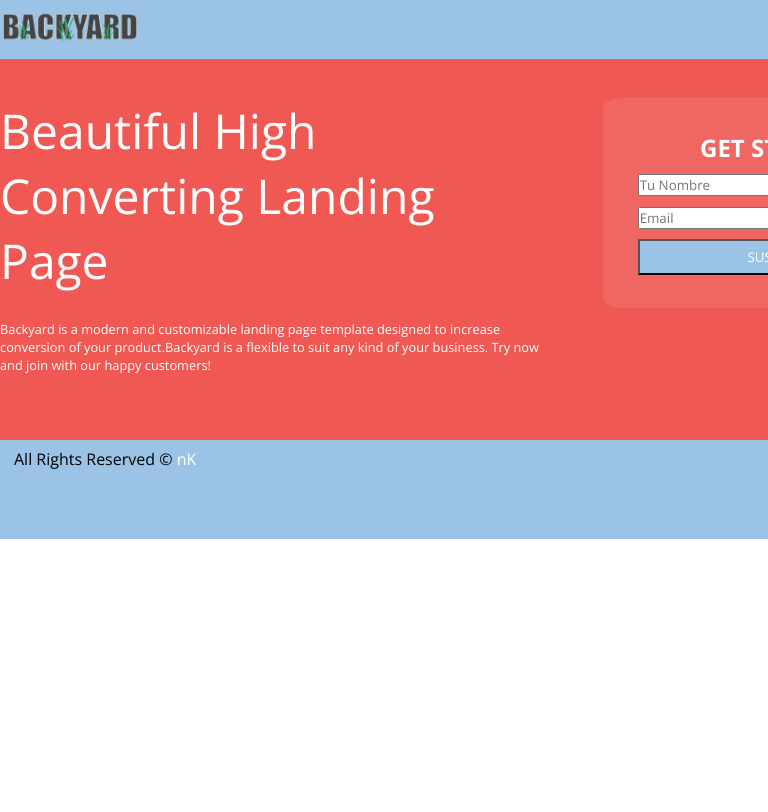
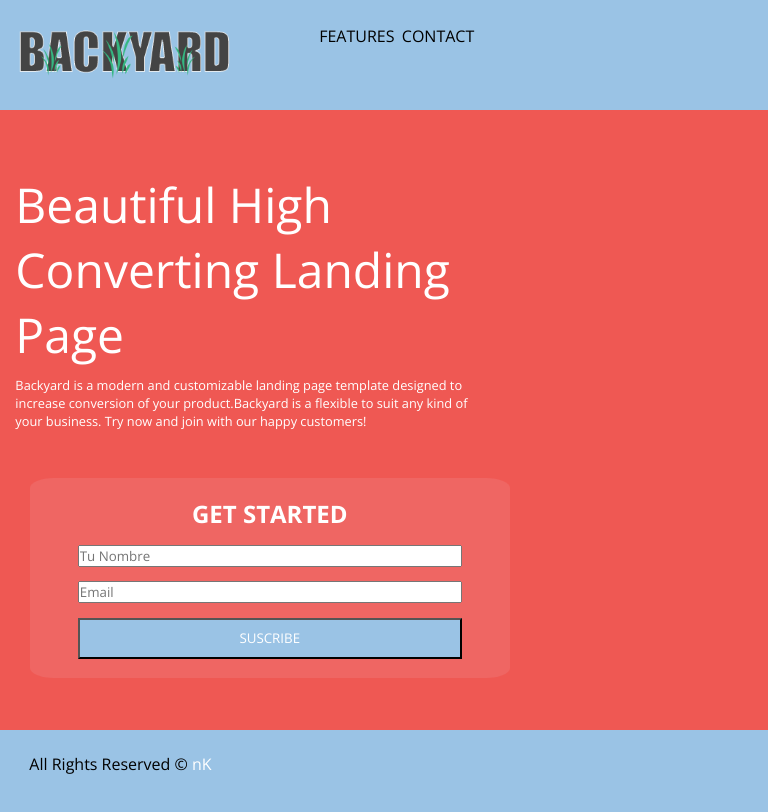
Before and after one commit to Nicoponcethomann/backyard, a plain HTML site: page index.html in a window 768 px wide. Shown: the top 812 px of the page. Drawn offline with nearby package versions, Linux system fonts and the light colour scheme.

Commit message:
ejercicio listo. Cambios realizados al nav del header

```diff
--- a/css/main.css
+++ b/css/main.css
@@ -16,21 +16,21 @@
 }
 
 .logo-left img{
-	width: 30%;
+	width: 40%;
+}
+
+.nav-right{
+	padding-left: 30%;
 }
 
 .nav-right a{
 	text-decoration: none;
-	margin: 0px 10px;
 	color: black;
+	margin: 0% 3%;
 }
 
 .nav-right a:hover{
 	color: white;
-}
-
-.nav-right{
-	text-align: right;
 }
 
 .content-cont{
--- a/css/responsive.css
+++ b/css/responsive.css
@@ -1,31 +1,37 @@
-@media (max-width: 535px){
+@media (min-width: 535px) and (max-width: 824px){
 	[class*="col-"]{
 		width: 100%;
 	}
 
-	.logo-left{
-		width: 50%;
+	header, section, footer{
+		padding: 2%;
+	}
+
+	.logo-left, .nav-right{
+		width: 25%;
+	}
+
+	.logo-left img{
+		width: 100%;
 	}
 
 	.nav-right{
-		padding-right: 50%;
-		width: 50%;
+		padding-left: 7%;
 	}
 
 	.nav-right a{
-		width: 20%;
-		margin: 0%;
+		margin: 0% 1%;
 	}
 
 	.title-content, .p-content{
-		width: 40%;
-		padding: 1%;
+		width: 50%;
+		margin-top: 1%;
 	}
 
 	form{
-		width: 30%;
-		margin-left: 2%;
+		width: 50%;
+		margin-left: 1.5%;
+		padding: 2% 0%;
 	}
 
-
 }
--- a/index.html
+++ b/index.html
@@ -10,7 +10,7 @@
 	<link rel="stylesheet" href="css/responsive.css">
 </head>
 <body>
-	<header class="container-fluid head-background">
+	<header class="head-background">
 		<div class="container head-cont">
 			<div class="row">
 				<div class="col-6 logo-left"><!-- logo -->
@@ -23,7 +23,7 @@
 			</div>
 		</div>
 	</header>
-	<section class="container-fluid content-background">
+	<section class="content-background">
 		<div class="container content-cont">
 			<div class="row">
 				<div class="col-7 content-content"><!-- contenido -->
@@ -41,7 +41,7 @@
 			</div>
 		</div>
 	</section>
-	<footer class="container-fluid foot-background">
+	<footer class="foot-background">
 		<div class="container foot-cont">
 			<div class="row">
 				<div class="col-12 foot-content">
```
